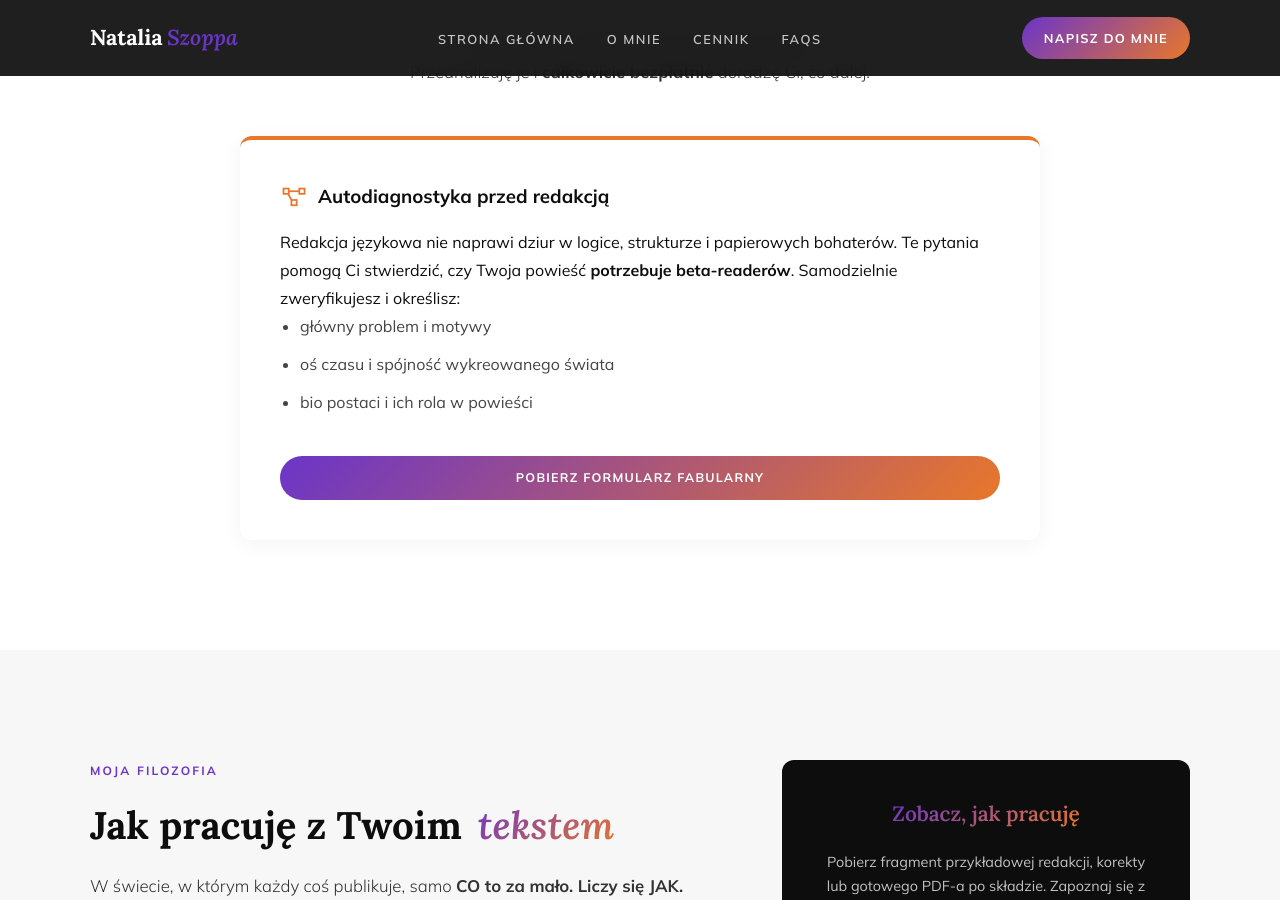
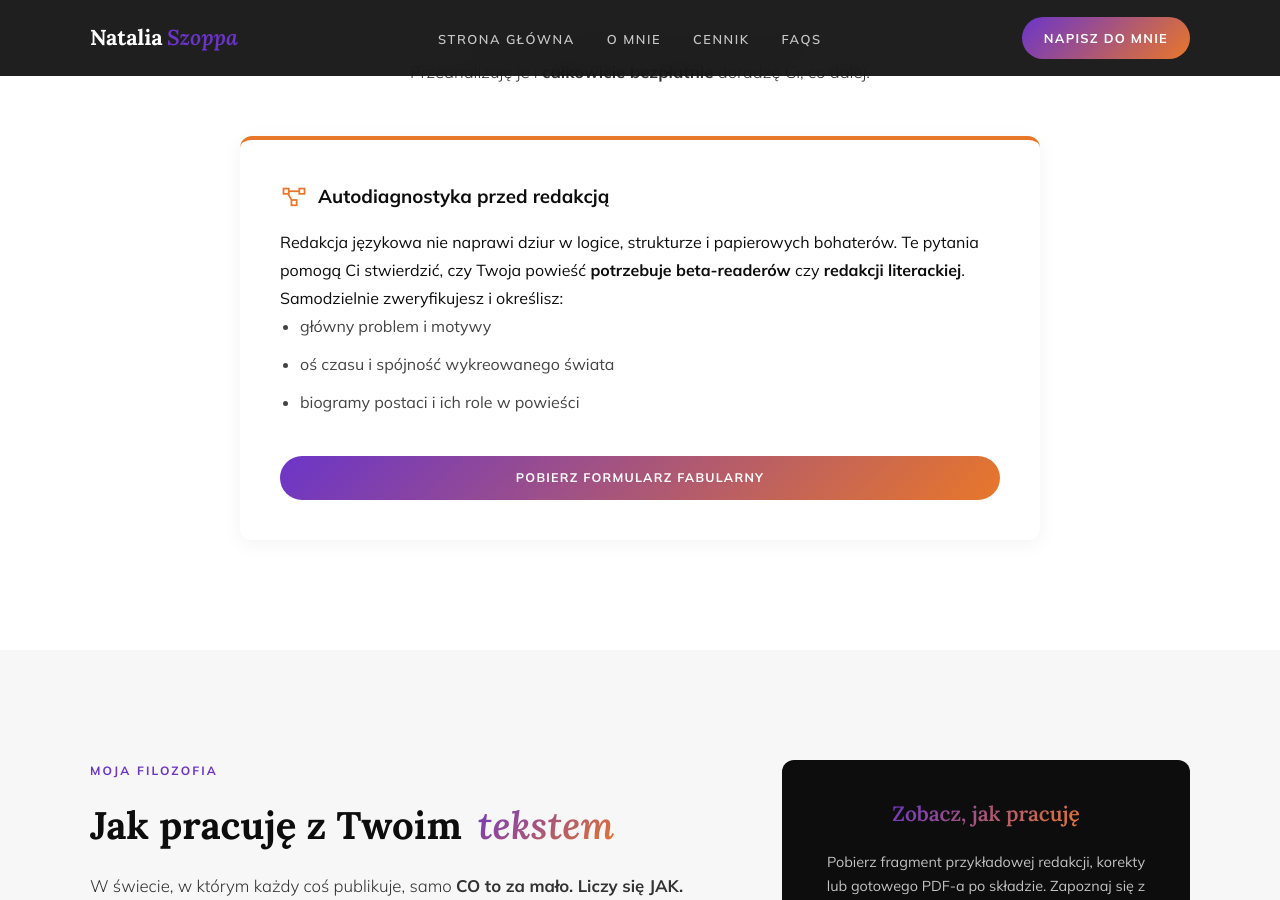
Before and after one commit to Bonnie00726/nataliaszoppa, a Jekyll site: the page built from index.html, in a window 1280 px wide and 900 px high, scrolled down 3203 px. Built offline with Jekyll 4.4.1, drawn with Linux system fonts in a browser that asks for light colours.

Commit message:
Update index.html

```diff
--- a/index.html
+++ b/index.html
@@ -412,11 +412,11 @@ title: Redakcja, korekta, skład
 
             <div class="diag-card">
                 <h3><i class="las la-project-diagram"></i> Autodiagnostyka przed redakcją</h3>
-                <p>Redakcja językowa nie naprawi dziur w logice, strukturze i papierowych bohaterów. Te pytania pomogą Ci stwierdzić, czy Twoja powieść <b>potrzebuje beta-readerów</b>. Samodzielnie zweryfikujesz i określisz:</p>
+                <p>Redakcja językowa nie naprawi dziur w logice, strukturze i papierowych bohaterów. Te pytania pomogą Ci stwierdzić, czy Twoja powieść <b>potrzebuje beta-readerów</b> czy <b>redakcji literackiej</b>. Samodzielnie zweryfikujesz i określisz:</p>
                 <ul>
                     <li>główny problem i motywy</li>
                     <li>oś czasu i spójność wykreowanego świata</li>
-                    <li>bio postaci i ich rola w powieści</li>
+                    <li>biogramy postaci i ich role w powieści</li>
                 </ul>
                 <a href="#" class="btn-primary" style="width: 100%; display: flex; justify-content: center; align-items: center; text-align: center;">Pobierz formularz fabularny</a>
             </div>
```
